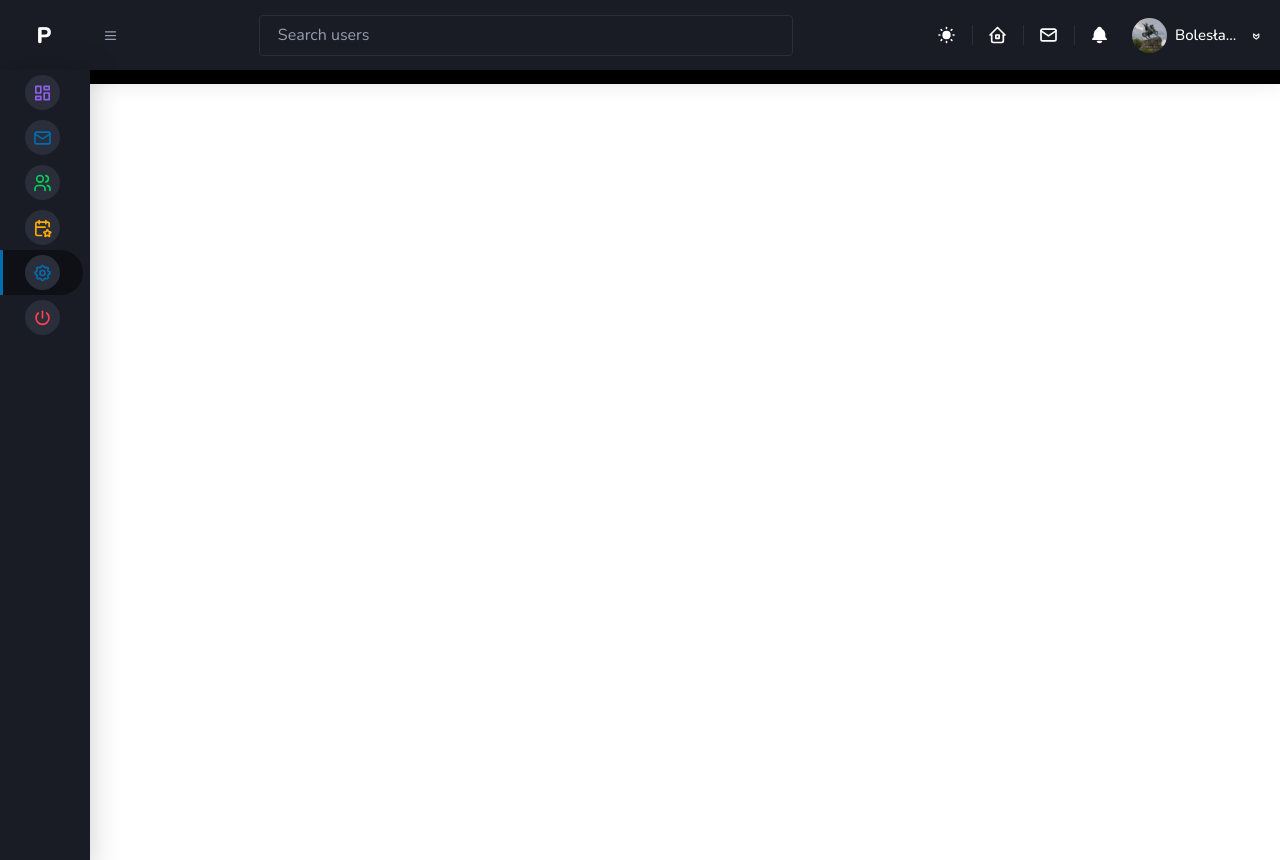
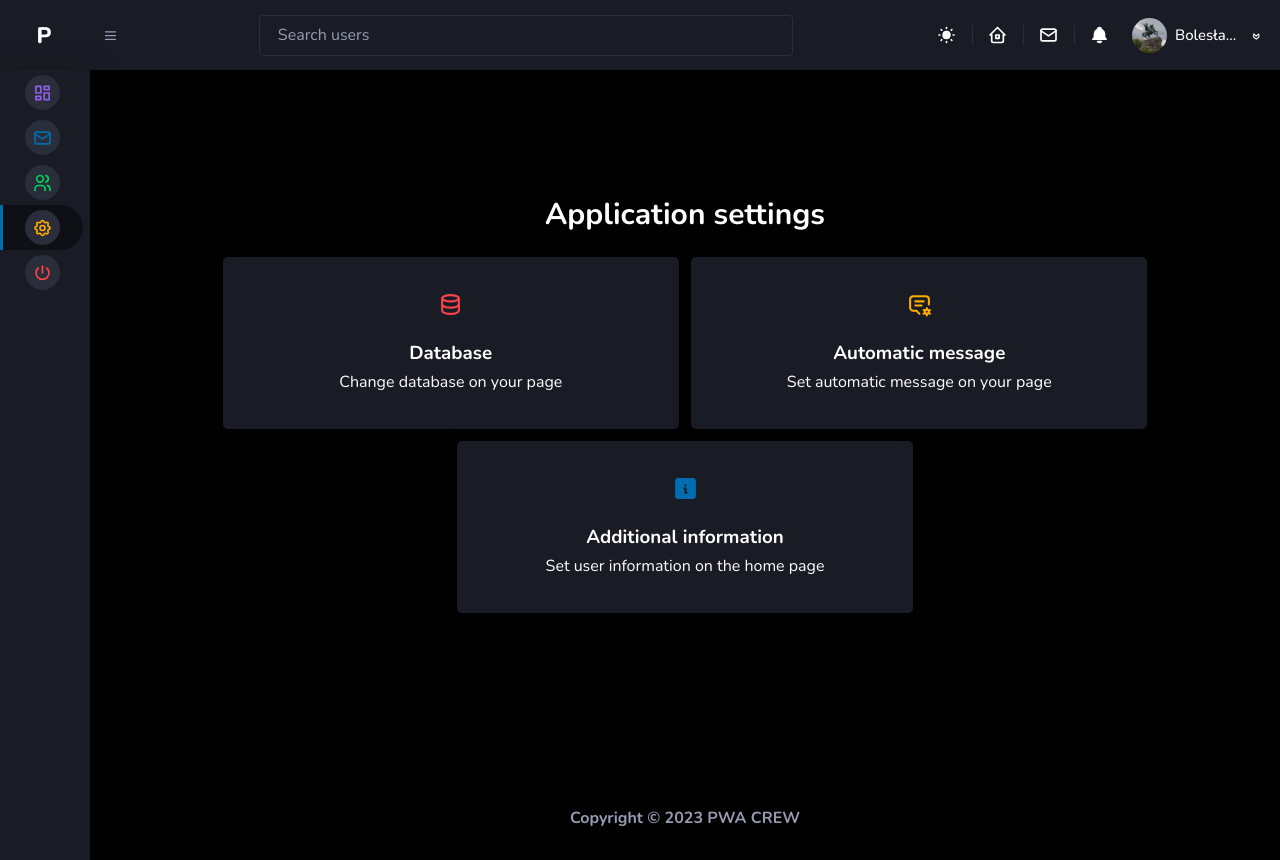
Before and after one commit to hadamalush/pwa-crew-admin-dashboard, a React (Vite) app: page /settings in a window 1280 px wide. Before the commit the page ends 800 px from the top, so only its background shows below. Built offline with nearby package versions, Linux system fonts and the light colour scheme.

Commit message:
feat: added settings page

```diff
--- a/src/App.tsx
+++ b/src/App.tsx
@@ -1,6 +1,5 @@
 import { RouterProvider, createBrowserRouter } from "react-router-dom";
-import UsersPage from "./pages/UsersPage";
-import EventsPage from "./pages/EventsPage";
+
 import SettingsPage from "./pages/SettingsPage";
 import { Provider as ReduxProvider } from "react-redux/es/exports";
 import { store } from "./global/store";
@@ -15,6 +14,7 @@ const DashBoardPage = lazy(() => import("./pages/DashboardPage"));
 const InboxLayout = lazy(() => import("./layouts/InboxLayout"));
 const InboxPage = lazy(() => import("./pages/InboxPage"));
 const InboxMessageDetailsPage = lazy(() => import("./pages/Inbox/InboxMessageDetailsPage"));
+const UsersPage = lazy(() => import("./pages/UsersPage"));
 
 function App() {
   const router = createBrowserRouter([
@@ -112,8 +112,14 @@ function App() {
             },
           ],
         },
-        { path: "/users", element: <UsersPage /> },
-        { path: "/events", element: <EventsPage /> },
+        {
+          path: "/users",
+          element: (
+            <Suspense fallback={null}>
+              <UsersPage />
+            </Suspense>
+          ),
+        },
         { path: "/settings", element: <SettingsPage /> },
       ],
     },
--- a/src/components/Common/Navigation/NavigationData.ts
+++ b/src/components/Common/Navigation/NavigationData.ts
@@ -23,17 +23,10 @@ export const MainNavbarItems: NavItemProps[] = [
     title: "Users",
   },
   {
-    id: "mainNav4",
-    to: "/events",
-    icon: "calendarPlus",
-    iconColor: "yellow",
-    title: "Events",
-  },
-  {
     id: "mainNav5",
     to: "/settings",
     icon: "settings",
-    iconColor: "blue",
+    iconColor: "yellow",
     title: "Settings",
   },
   {
--- a/src/components/UI/Icons/IconBase.tsx
+++ b/src/components/UI/Icons/IconBase.tsx
@@ -604,4 +604,64 @@ export const IconsBase = {
       <path d="M12 5m-1 0a1 1 0 1 0 2 0a1 1 0 1 0 -2 0" />
     </svg>
   ),
+  database: (
+    <svg
+      xmlns="http://www.w3.org/2000/svg"
+      className="icon icon-tabler icon-tabler-database"
+      viewBox="0 0 24 24"
+      strokeWidth="2"
+      stroke="currentColor"
+      fill="none"
+      strokeLinecap="round"
+      strokeLinejoin="round"
+    >
+      <path stroke="none" d="M0 0h24v24H0z" fill="none" />
+      <path d="M12 6m-8 0a8 3 0 1 0 16 0a8 3 0 1 0 -16 0" />
+      <path d="M4 6v6a8 3 0 0 0 16 0v-6" />
+      <path d="M4 12v6a8 3 0 0 0 16 0v-6" />
+    </svg>
+  ),
+  messageSettings: (
+    <svg
+      xmlns="http://www.w3.org/2000/svg"
+      className="icon icon-tabler icon-tabler-message-2-cog"
+      viewBox="0 0 24 24"
+      strokeWidth="2"
+      stroke="currentColor"
+      fill="none"
+      strokeLinecap="round"
+      strokeLinejoin="round"
+    >
+      <path stroke="none" d="M0 0h24v24H0z" fill="none" />
+      <path d="M8 9h8" />
+      <path d="M8 13h6" />
+      <path d="M12 21l-3 -3h-3a3 3 0 0 1 -3 -3v-8a3 3 0 0 1 3 -3h12a3 3 0 0 1 3 3v5" />
+      <path d="M19.001 19m-2 0a2 2 0 1 0 4 0a2 2 0 1 0 -4 0" />
+      <path d="M19.001 15.5v1.5" />
+      <path d="M19.001 21v1.5" />
+      <path d="M22.032 17.25l-1.299 .75" />
+      <path d="M17.27 20l-1.3 .75" />
+      <path d="M15.97 17.25l1.3 .75" />
+      <path d="M20.733 20l1.3 .75" />
+    </svg>
+  ),
+  infoBox: (
+    <svg
+      xmlns="http://www.w3.org/2000/svg"
+      className="icon icon-tabler icon-tabler-info-square-filled"
+      viewBox="0 0 24 24"
+      strokeWidth="2"
+      stroke="currentColor"
+      fill="none"
+      strokeLinecap="round"
+      strokeLinejoin="round"
+    >
+      <path stroke="none" d="M0 0h24v24H0z" fill="none" />
+      <path
+        d="M19 2a3 3 0 0 1 2.995 2.824l.005 .176v14a3 3 0 0 1 -2.824 2.995l-.176 .005h-14a3 3 0 0 1 -2.995 -2.824l-.005 -.176v-14a3 3 0 0 1 2.824 -2.995l.176 -.005h14zm-7 9h-1l-.117 .007a1 1 0 0 0 0 1.986l.117 .007v3l.007 .117a1 1 0 0 0 .876 .876l.117 .007h1l.117 -.007a1 1 0 0 0 .876 -.876l.007 -.117l-.007 -.117a1 1 0 0 0 -.764 -.857l-.112 -.02l-.117 -.006v-3l-.007 -.117a1 1 0 0 0 -.876 -.876l-.117 -.007zm.01 -3l-.127 .007a1 1 0 0 0 0 1.986l.117 .007l.127 -.007a1 1 0 0 0 0 -1.986l-.117 -.007z"
+        strokeWidth="0"
+        fill="currentColor"
+      />
+    </svg>
+  ),
 };
--- /dev/null
+++ b/src/components/transitions/Cards/CardSettingsOption.tsx
@@ -0,0 +1,38 @@
+import Container from "../../UI/Container";
+import Heading from "../../UI/Heading";
+import Icon from "../../UI/Icons/Icon";
+import { type IconNameType } from "../../UI/Icons/IconBase";
+import { type basicVariantColorType } from "../../variants/variants";
+import { type ComponentPropsWithoutRef } from "react";
+
+type CardSettingsOptionType = {
+  iconName: IconNameType;
+  iconColor: basicVariantColorType;
+  title: string;
+  text: string;
+} & ComponentPropsWithoutRef<"button">;
+
+const CardSettingsOption = ({
+  iconName,
+  iconColor,
+  title,
+  text,
+  ...props
+}: CardSettingsOptionType) => {
+  return (
+    <Container
+      as="button"
+      variant="default"
+      className="w-full  rounded-lg flex-col p-14 h-auto hover:dark:bg-navItemActive hover:bg-sky-100 sm:w-2/5 duration-300"
+      {...props}
+    >
+      <Icon iconName={iconName} color={iconColor} className="mb-10" />
+      <Heading as="h3" className="text-3xl font-semibold text-black dark:text-white">
+        {title}
+      </Heading>
+      <p className="pt-2 text-black dark:text-white">{text}</p>
+    </Container>
+  );
+};
+
+export default CardSettingsOption;
--- a/src/components/transitions/Pagination.tsx
+++ b/src/components/transitions/Pagination.tsx
@@ -1,13 +1,14 @@
 import { cn } from "../../util/utils";
 import Button from "../UI/Button";
 import Icon from "../UI/Icons/Icon";
+import { ComponentPropsWithoutRef } from "react";
 
 type PaginationProps = {
   currentPage: number;
   itemsPerPage: number;
   itemsAllAmount: number;
   onChangePage: React.Dispatch<React.SetStateAction<number>>;
-};
+} & ComponentPropsWithoutRef<"ul">;
 
 type getNumberOfPageProps = {
   currentPage: number;
@@ -19,11 +20,10 @@ const Pagination = ({
   itemsPerPage,
   itemsAllAmount,
   onChangePage,
+  className,
+  ...props
 }: PaginationProps) => {
   const lastPage = Math.ceil(itemsAllAmount / itemsPerPage);
-
-  console.log(currentPage);
-  console.log(lastPage);
 
   const getNumberOfPage = ({
     currentPage,
@@ -53,14 +53,21 @@ const Pagination = ({
   const thirdIndexPag = getNumberOfPage({ currentPage: currentPage, indexInPag: 3 });
 
   return (
-    <ul className="flex items-center">
+    <>
+      {lastPage > 1 && (
+        <ul className={cn("flex items-center ", className)} {...props}>
           <li>
             <Button
               variant="outline"
               className="group p-2 md:p-5 outline-none order-1 md:order-none"
               aria-label="Previous page"
               type="button"
-          onClick={() => onChangePage((prev) => prev - 1)}
+              onClick={() =>
+                onChangePage((prev) => {
+                  if (prev === 1) return prev;
+                  return prev - 1;
+                })
+              }
             >
               <Icon
                 iconName="arrowLeftMini"
@@ -81,26 +88,38 @@ const Pagination = ({
           <li>
             <Button
               variant="default"
-          className={cn("h-12 mx-3 py-2 px-3", { "bg-bluePurple": currentPage === secondIndexPag })}
+              className={cn("h-12 mx-3 py-2 px-3", {
+                "bg-bluePurple": currentPage === secondIndexPag,
+                "mr-0": lastPage < 3,
+              })}
             >
               {secondIndexPag}
             </Button>
           </li>
+          {lastPage > 2 && (
             <li>
               <Button
                 variant="default"
-          className={cn("h-12  py-2 px-3", { "bg-bluePurple": currentPage === thirdIndexPag })}
+                className={cn("h-12  py-2 px-3", {
+                  "bg-bluePurple": currentPage === thirdIndexPag,
+                })}
               >
                 {thirdIndexPag}
               </Button>
             </li>
+          )}
           <li>
             <Button
               variant="outline"
               className="group p-2 md:p-5 outline-none order-1 md:order-none"
               aria-label="Next page"
               type="button"
-          onClick={() => onChangePage((prev) => prev + 1)}
+              onClick={() =>
+                onChangePage((prev) => {
+                  if (prev === lastPage) return prev;
+                  return prev + 1;
+                })
+              }
             >
               <Icon
                 iconName="arrowRightMini"
@@ -111,6 +130,8 @@ const Pagination = ({
             </Button>
           </li>
         </ul>
+      )}
+    </>
   );
 };
 
--- /dev/null
+++ b/src/components/transitions/Settings/SettingsDatabase.tsx
@@ -0,0 +1,25 @@
+import Button from "../../UI/Button";
+
+import Heading from "../../UI/Heading";
+import { type ReactNode } from "react";
+
+type SettingsToolProps = {
+  title: string;
+  children: ReactNode;
+};
+
+const SettingsTool = ({ title, children }: SettingsToolProps) => {
+  return (
+    <div className="flex flex-col items-center justify-center">
+      <Heading as="h3" className="my-20 dark:text-white text-2xl">
+        {title}
+      </Heading>
+      {children}
+      <Button variant="default" size="big" className="my-20 w-9/12">
+        Confirm
+      </Button>
+    </div>
+  );
+};
+
+export default SettingsTool;
--- a/src/components/transitions/Users/UsersList.tsx
+++ b/src/components/transitions/Users/UsersList.tsx
@@ -31,12 +31,11 @@ const UsersList = ({ searchOption, className }: UsersListProps) => {
   const [filteredUsers, setFilteredUsers] = useState(allUsers);
   const [foundUser, setFoundUser] = useState<UserProps | null>(null);
 
+  //pagination
   const [currentPage, setCurrentPage] = useState(1);
-  const itemsPerPage = 3;
-
+  const itemsPerPage = 10;
   const lastMessIndex = currentPage * itemsPerPage;
   const firstMessIndex = lastMessIndex - itemsPerPage;
-
   const currentUsers = filteredUsers.slice(firstMessIndex, lastMessIndex);
 
   const handleActionModal = (action: {
@@ -103,26 +102,33 @@ const UsersList = ({ searchOption, className }: UsersListProps) => {
         <li>
           <ul className="flex w-full  mt-10 mx-auto font-semibold justify-between text-black dark:text-textPrimary px-10 border-pLight dark:border-borderPrimary border-b pb-10 ">
             <li className="w-72">
-              <Heading as="h4" className="ml-10">
+              <Heading as="h3" className="ml-10">
                 User Name
               </Heading>
             </li>
             <li className="w-56 pl-5">
-              <Heading as="h4">User Email</Heading>
+              <Heading as="h3">User Email</Heading>
             </li>
             <li className="w-56  text-center">
-              <Heading as="h4">Active account</Heading>
+              <Heading as="h3">Active account</Heading>
             </li>
             <li className="w-56 text-center">
-              <Heading as="h4">Newsletter</Heading>
+              <Heading as="h3">Newsletter</Heading>
             </li>
             <li className="w-56 text-center">
-              <Heading as="h4">Created Account</Heading>
+              <Heading as="h3">Created Account</Heading>
             </li>
           </ul>
         </li>
 
-        {foundUser && <UsersItem key="foundUser49" {...foundUser} onAction={handleActionModal} />}
+        {foundUser && (
+          <UsersItem
+            key="foundUser49"
+            {...foundUser}
+            onAction={handleActionModal}
+            className="dark:bg-navItemActive bg-sky-200"
+          />
+        )}
         {currentUsers.map((user, index) => {
           const ifIsLastItem = currentUsers.length;
 
@@ -136,12 +142,15 @@ const UsersList = ({ searchOption, className }: UsersListProps) => {
           );
         })}
 
+        <li>
           <Pagination
             currentPage={currentPage}
             itemsPerPage={itemsPerPage}
             itemsAllAmount={filteredUsers.length}
             onChangePage={setCurrentPage}
+            className="p-10 md:py-0"
           />
+        </li>
       </ul>
     </>
   );
--- a/src/pages/EventsPage.tsx
+++ /dev/null
@@ -1,5 +0,0 @@
-const EventsPage = () => {
-  return <main></main>;
-};
-
-export default EventsPage;
--- a/src/pages/SettingsPage.tsx
+++ b/src/pages/SettingsPage.tsx
@@ -1,5 +1,71 @@
+import { Suspense, useState } from "react";
+import Main from "../components/Common/Main";
+import Container from "../components/UI/Container";
+import Heading from "../components/UI/Heading";
+import CardSettingsOption from "../components/transitions/Cards/CardSettingsOption";
+import { AnimatePresence } from "framer-motion";
+import Modal from "../components/transitions/Modal";
+import SettingsTool from "../components/transitions/Settings/SettingsDatabase";
+import SelectSingle from "../components/UI/Select/SelectSingle";
+
 const SettingsPage = () => {
-  return <div>SettingsPage</div>;
+  const [isOpenModal, setIsOpenModal] = useState(false);
+
+  // const handleModalOpen = () => {
+  //   console.log("brawoo");
+  // };
+  return (
+    <>
+      <AnimatePresence>
+        {isOpenModal && (
+          <Suspense fallback={<div className="absolute ">Loading...</div>}>
+            <Modal
+              onClose={() => setIsOpenModal(false)}
+              className="sm:w-[70rem] md:w-[80rem] h-full sm:h-auto overflow-y-auto rounded-none sm:rounded-xl"
+              title="New message"
+            >
+              <SettingsTool title="Changing database">
+                <SelectSingle />
+              </SettingsTool>
+            </Modal>
+          </Suspense>
+        )}
+      </AnimatePresence>
+      <Main className="flex items-center justify-center relative">
+        <Heading
+          as="h2"
+          className="absolute top-[15rem] text-4xl font-bold dark:text-white text-black md:top-[20rem] md:text-5xl"
+        >
+          Application settings
+        </Heading>
+        <Container
+          variant="wrapper"
+          as="section"
+          className="sm:flex-row flex-wrap sm:justify-center gap-5 max-w-[150rem]"
+        >
+          <CardSettingsOption
+            iconName="database"
+            iconColor="red"
+            title="Database"
+            text="Change database on your page"
+            onClick={() => setIsOpenModal(true)}
+          />
+          <CardSettingsOption
+            iconName="messageSettings"
+            iconColor="yellow"
+            title="Automatic message"
+            text="Set automatic message on your page"
+          />
+          <CardSettingsOption
+            iconName="infoBox"
+            iconColor="blue"
+            title="Additional information"
+            text="Set user information on the home page"
+          />
+        </Container>
+      </Main>
+    </>
+  );
 };
 
 export default SettingsPage;
--- a/src/pages/UsersPage.tsx
+++ b/src/pages/UsersPage.tsx
@@ -29,7 +29,7 @@ const UsersPage = () => {
         )}
       </AnimatePresence>
       <Main>
-        <Container as="div" variant="wrapper" className="p-5 lg:px-14">
+        <Container as="div" variant="wrapper" className=" lg:px-14 p-0 md:p-10">
           <Container as="section" variant="flex" className="justify-start py-20 px-5  pb-10">
             <Heading as="h1" className="text-3xl md:text-5xl dark:text-textPrimary text-black">
               Users list
@@ -47,6 +47,8 @@ const UsersPage = () => {
             variant="default"
             as="section"
             className="p-0 md:p-20 w-full h-auto block  overflow-x-auto duration-0 overflow-y-hidden dark:scrollbar-track-primary scrollbar-thin dark:scrollbar-thumb-borderPrimary
+            rounded-none
+            md:rounded-xl
         scrollbar-thumb-slate-200
         scrollbar-thumb-rounded-3xl
         scrollbar-track-rounded-full scrollbar-track"
```
Also changed, not shown: src/components/transitions/Settings/SettingsAdditionalInformation.tsx (added), src/components/transitions/Settings/SettingsAutmaticMessage.tsx (added). Lines whose indentation alone changed are shown as unchanged.
